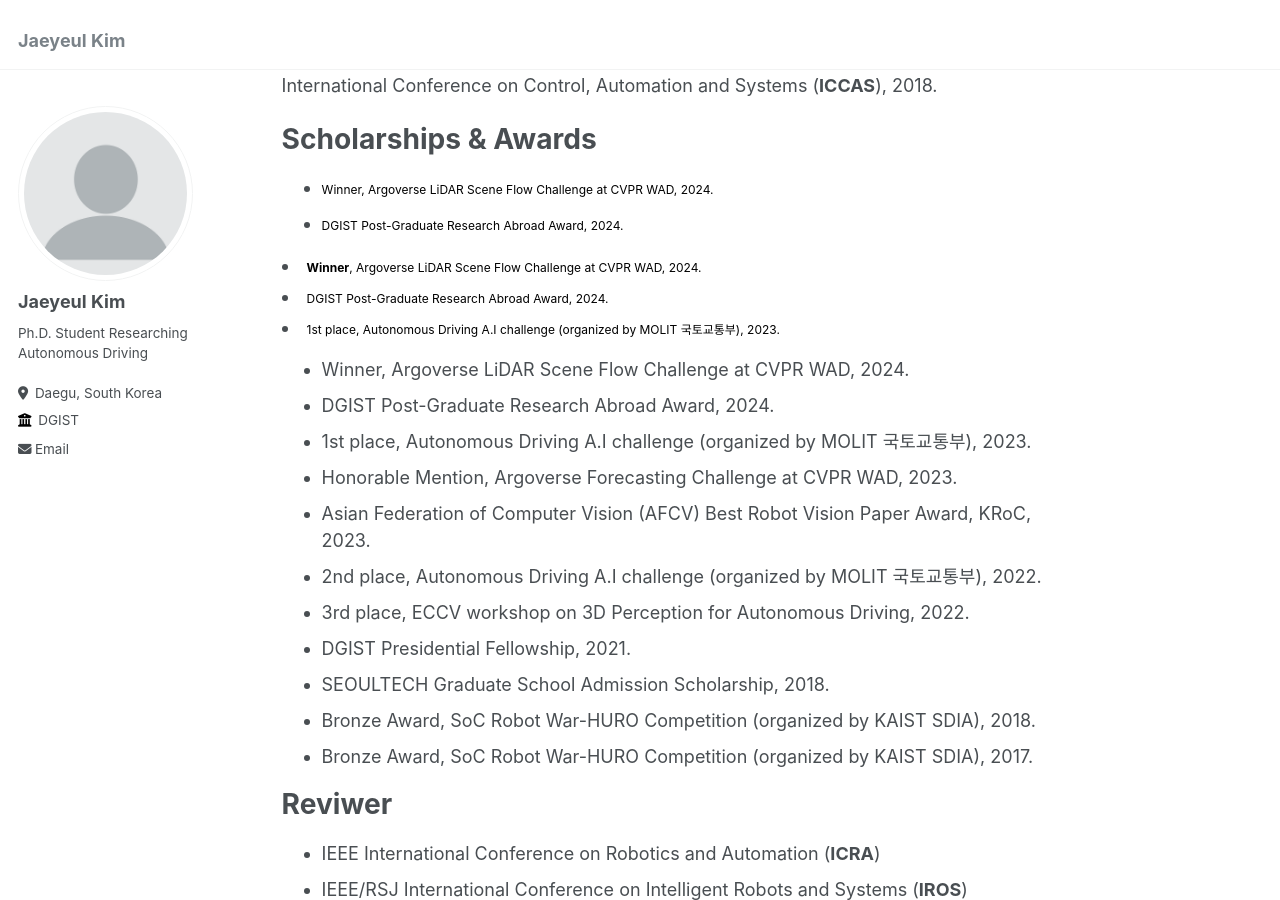
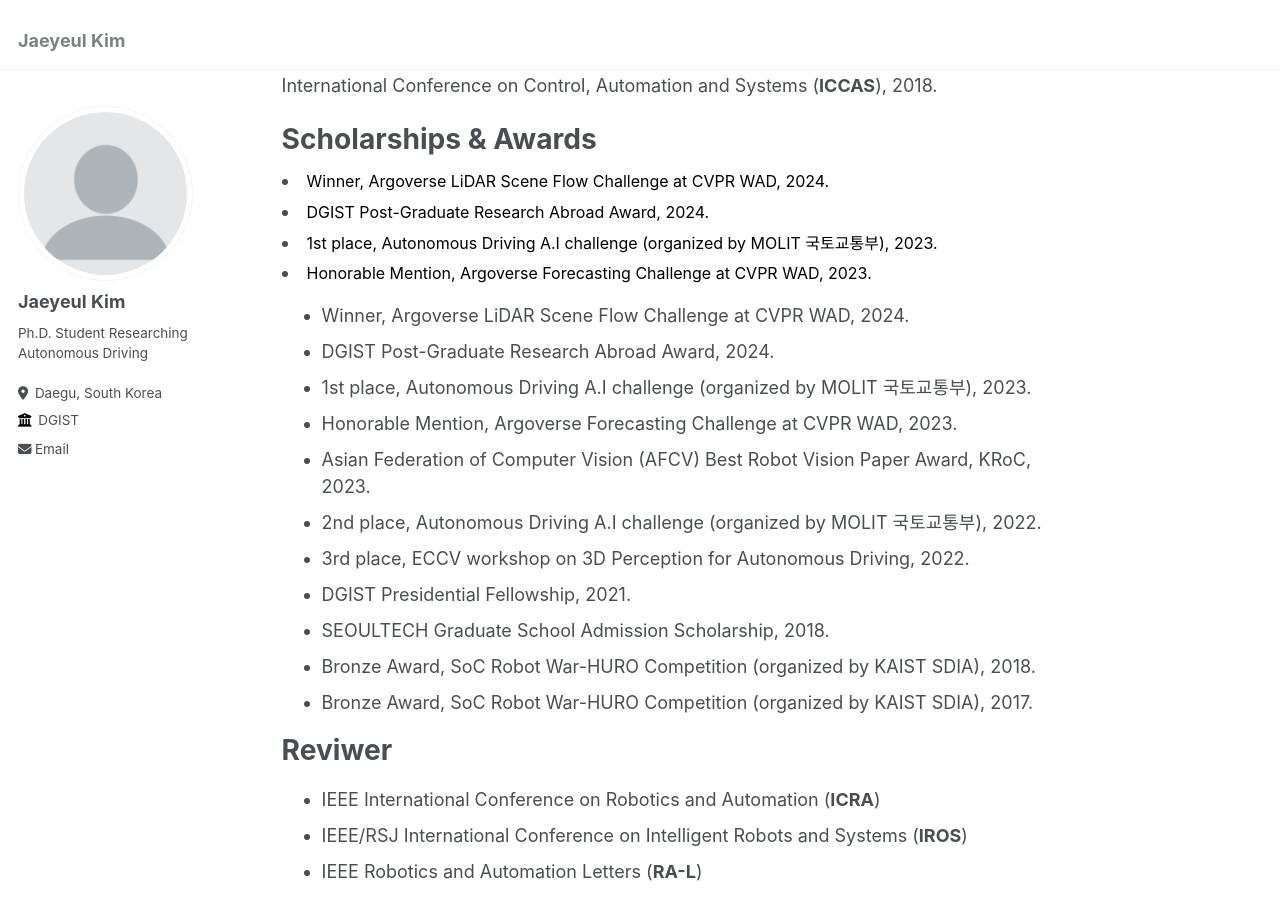
Before and after one commit to jykim94/jykim94.github.io, a Jekyll site: the page built from _pages/about.md, in a window 1280 px wide and 900 px high, scrolled down 2532 px. Built offline with Jekyll 4.4.1, drawn with Linux system fonts in a browser that asks for light colours.

Commit message:
Updated specific content

```diff
--- a/_pages/about.md
+++ b/_pages/about.md
@@ -89,15 +89,11 @@
 
 Scholarships & Awards
 ======
-<ul>
-  <li><span style="font-size: 12px; color: black">Winner, Argoverse LiDAR Scene Flow Challenge at CVPR WAD, 2024.</span></li>
-  <li><span style="font-size: 12px; color: black">DGIST Post-Graduate Research Abroad Award, 2024.</span></li>
-</ul>
-
 <ul style="margin: 0; padding: 0; list-style-position: inside;">
-  <li style="line-height: 1.2;"><span style="font-size: 12px; color: black"><strong>Winner</strong>, Argoverse LiDAR Scene Flow Challenge at CVPR WAD, 2024.</span></li>
-  <li style="line-height: 1.2;"><span style="font-size: 12px; color: black">DGIST Post-Graduate Research Abroad Award, 2024.</span></li>
-  <li style="line-height: 1.2;"><span style="font-size: 12px; color: black">1st place, Autonomous Driving A.I challenge (organized by MOLIT 국토교통부), 2023.</span></li>
+  <li style="line-height: 1.2;"><span style="font-size: 16px; color: black">Winner, Argoverse LiDAR Scene Flow Challenge at CVPR WAD, 2024.</span></li>
+  <li style="line-height: 1.2;"><span style="font-size: 16px; color: black">DGIST Post-Graduate Research Abroad Award, 2024.</span></li>
+  <li style="line-height: 1.2;"><span style="font-size: 16px; color: black">1st place, Autonomous Driving A.I challenge (organized by MOLIT 국토교통부), 2023.</span></li>
+  <li style="line-height: 1.2;"><span style="font-size: 16px; color: black">Honorable Mention, Argoverse Forecasting Challenge at CVPR WAD, 2023.</span></li>
 </ul>
 
 - Winner, Argoverse LiDAR Scene Flow Challenge at CVPR WAD, 2024.
```
